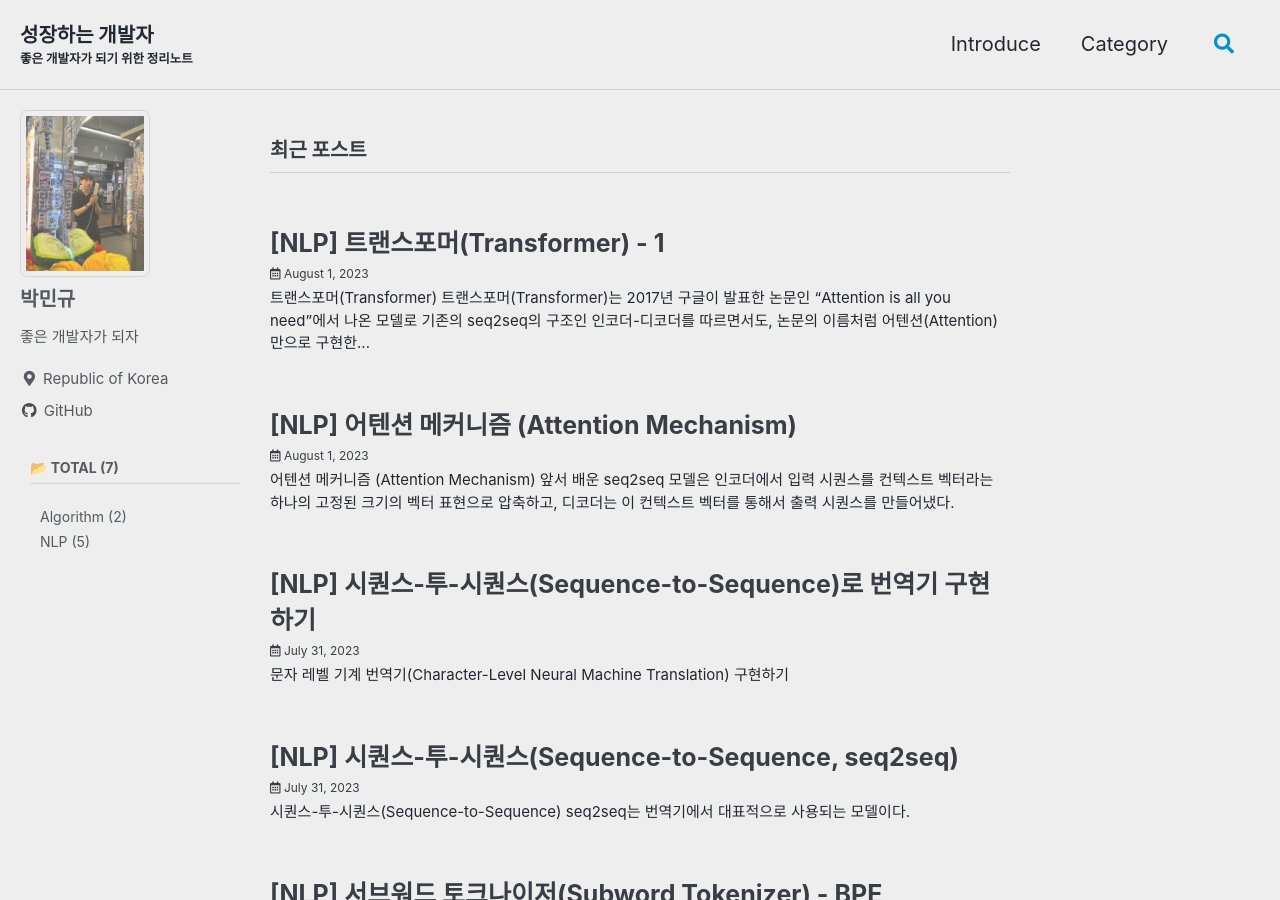
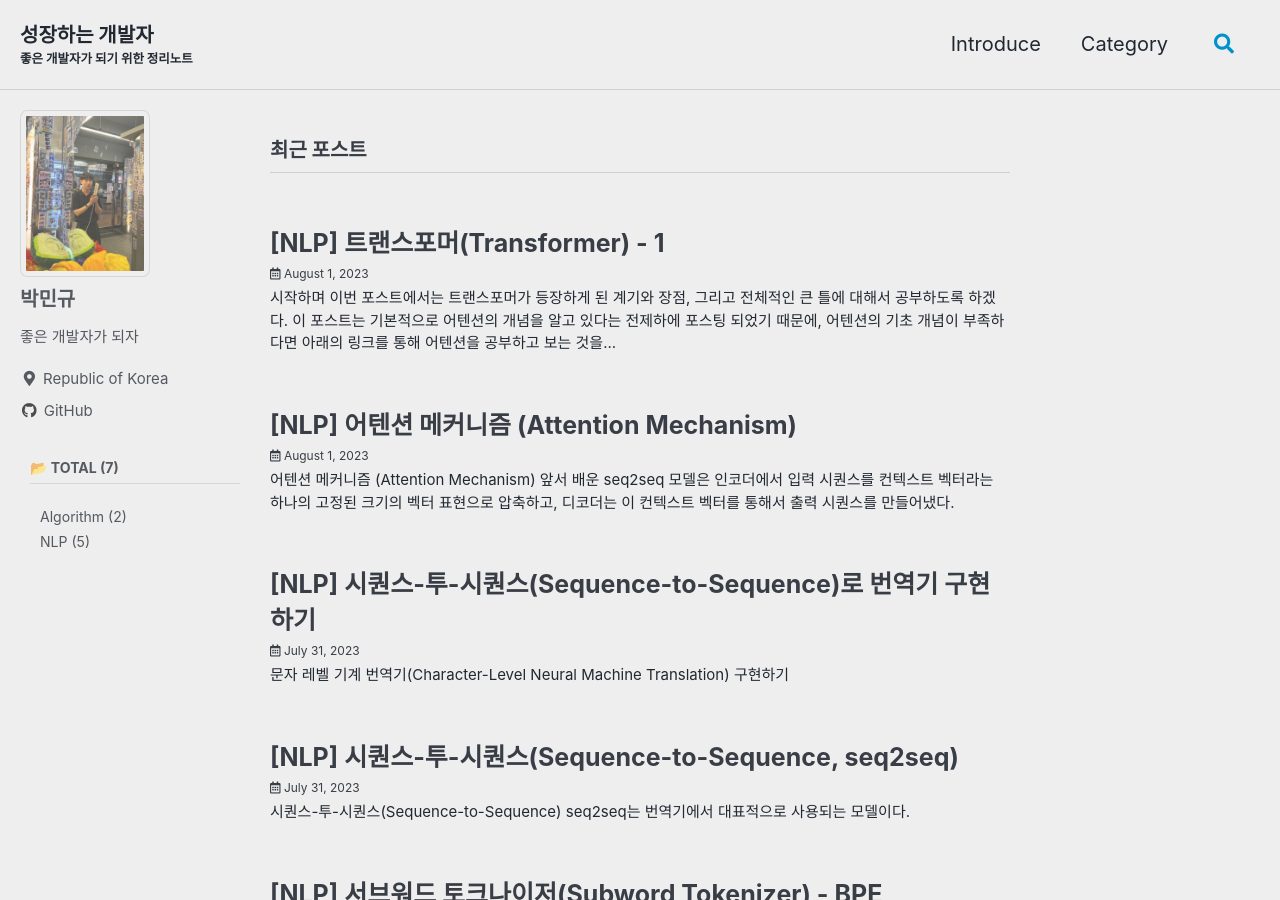
Before and after one commit to parkm2ngyu00/parkm2ngyu00.github.io, a Jekyll site: the page built from index.markdown, in a window 1280 px wide and 900 px high. Built offline with Jekyll 4.4.1, drawn with Linux system fonts in a browser that asks for light colours; cached includes are drawn as plain includes; the list of posts is cut into pages by our own code.

Commit message:
modify transformer1

```diff
--- a/_posts/NLP/2023-08-01-transformer.md
+++ b/_posts/NLP/2023-08-01-transformer.md
@@ -7,6 +7,10 @@ tags:
 toc: true
 toc_sticky: true
 ---
+
+## 시작하며
+이번 포스트에서는 트랜스포머가 등장하게 된 계기와 장점, 그리고 전체적인 큰 틀에 대해서 공부하도록 하겠다. 이 포스트는 기본적으로 어텐션의 개념을 알고 있다는 전제하에 포스팅 되었기 때문에, 어텐션의 기초 개념이 부족하다면 아래의 링크를 통해 어텐션을 공부하고 보는 것을 추천한다.
+> [어텐션 메커니즘 공부하러 가기](https://parkm2ngyu00.github.io/nlp/attention/)
 
 ## 트랜스포머(Transformer)
 트랜스포머(Transformer)는 2017년 구글이 발표한 논문인 "Attention is all you need"에서 나온 모델로 기존의 seq2seq의 구조인 인코더-디코더를 따르면서도, 논문의 이름처럼 어텐션(Attention)만으로 구현한 모델이다. 이 모델은 RNN을 사용하지 않고, 인코더-디코더 구조를 설계하였음에도 번역 성능에서도 RNN보다 우수한 성능을 보여주었다.
@@ -99,7 +103,9 @@ $pos$는 입력 문장에서의 임베딩 벡터의 위치를 나타내며, $i$
 
 위 그림은 트랜스포머의 아키텍처에서 세 가지 어텐션이 각각 어디에서 이루어지는지를 보여준다. 세 개의 어텐션에 추가적으로 '멀티 헤드'라는 이름이 붙어있다. 트랜스포머가 어텐션을 병렬적으로 수행하는 방법을 의미한다.
 
-이번 포스트에서는 seq2seq의 단점을 극복한 트랜스포머 모델의 전체적인 큰 그림에 대해 알아보았다. 사실 트랜스포머의 구조는 세세히 들어가보면 매우 복잡한데, 지금 당장 공부하는 단계에서는 큰 그림만 알고 넘어가도 무리는 없을 것 같다. 혹시라도 트랜스포머 모델에 대해 자세히 공부하고자 하는 사람은 [이 링크](https://wikidocs.net/31379)의 내용을 참고하길 바란다.
+
+## 마치며
+이번 포스트에서는 seq2seq의 단점을 극복한 트랜스포머 모델의 전체적인 큰 그림에 대해 알아보았다. 트랜스포머는 기존 seq2seq모델의 단점을 보완하기 위해 등장했고, RNN구조를 사용하지 않으면서 순수 어텐션만으로 구성된 신경망 모델이다. 또한 RNN계열 알고리즘과 다르게 인코더에서 모든 단어를 동시에 고려한다. 따라서 위치 임베딩을 이용해 각 단어의 순서에 대한 정보를 만들어줘야 한다는 특징이 있다. 사실 트랜스포머의 구조는 세세히 들어가보면 매우 복잡한데, 지금 당장 공부하는 단계에서는 큰 그림만 알고 넘어가도 무리는 없을 것 같다. 혹시라도 트랜스포머 모델에 대해 자세히 공부하고자 하는 사람은 **[이 링크](https://wikidocs.net/31379)**의 내용을 참고하길 바라고, 추후 여건이 되면 더 자세한 내용으로 포스팅을 하도록 하겠다.
 
 ## 참고 서적
 [딥 러닝을 이용한 자연어 처리 입문](https://wikidocs.net/book/2155)
```
